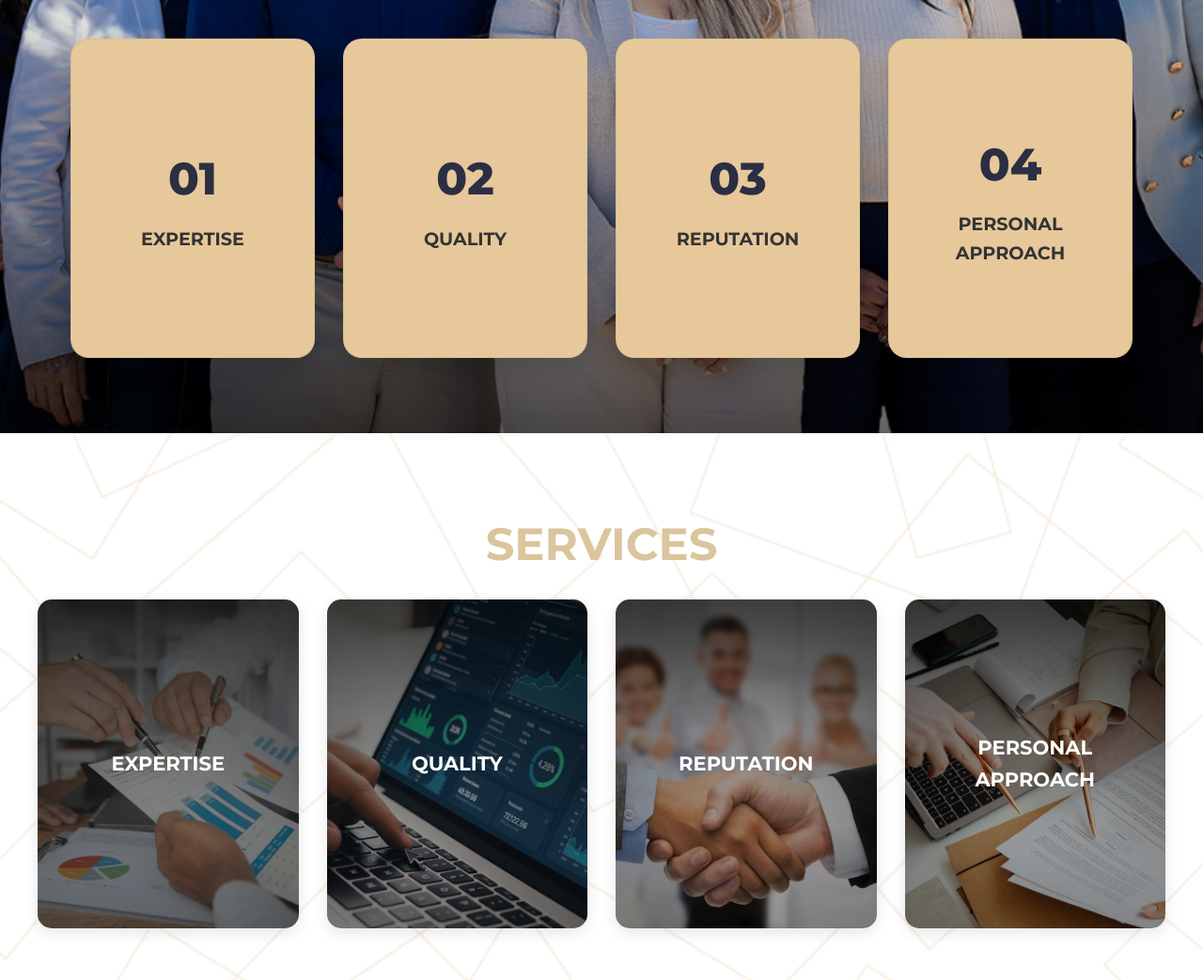
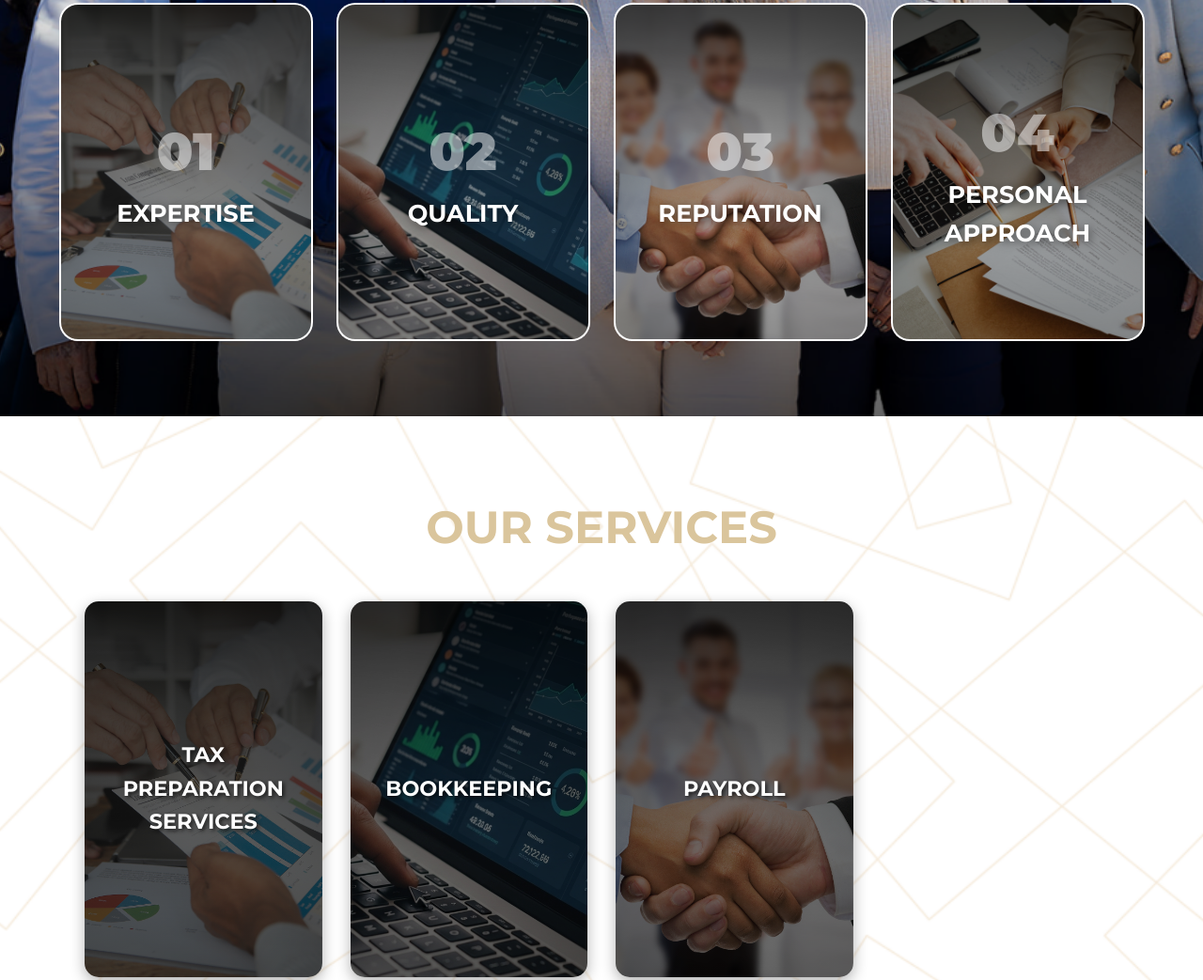
Before and after one commit to eliluzu/gyg, a plain HTML site: page gyg/index.html in a window 1280 px wide. Shown: the part 1184-2227 px from the top of the page at 94% size. Drawn offline with nearby package versions, Linux system fonts and the light colour scheme; a small style sheet from the web is missing.

Commit message:
Add files via upload

```diff
--- a/gyg/index.html
+++ b/gyg/index.html
@@ -102,22 +102,27 @@
                 <h2 class="team-title">TEAM</h2>
                 <p><strong>TRUST YOUR BUSINESS TO US. WE WILL TAKE CARE OF IT</strong></p>
                 <p>As the only fully bilingual accounting firm in Memphis, we’re uniquely positioned to serve a diverse
-                    client base with clarity and care.</p>
+                    client base with clarity and care.
+
+
+                </p>
                 <p>We specialize in supporting small businesses, helping them grow and thrive—because we believe that a
                     strong local economy begins with empowered entrepreneurs.</p>
                 <p>We also recognize that no two businesses are alike. That’s why we offer fully customized accounting
                     solutions tailored to your specific needs, ensuring you get the right support at every stage of your
-                    business journey.
-                </p>
+                    business journey.</p>
             </div>
 
             <div class="tarjeta__container">
 
                 <div class="papa__tarjeta">
                     <div class="tarjeta">
-                        <div class="frente__tarjeta">
+                        <div class="frente__tarjeta" style="background-image: url('img/Expertise.png');">
+                            <div class="overlay"></div>
+                            <div class="contenido-frente">
                                 <div class="numero">01</div>
                                 <h3>Expertise</h3>
+                            </div>
                         </div>
                         <div class="dorso__tarjeta">
                             <div class="cuerpo__tarjeta_dorso">
@@ -131,9 +136,12 @@
 
                 <div class="papa__tarjeta">
                     <div class="tarjeta">
-                        <div class="frente__tarjeta">
+                        <div class="frente__tarjeta" style="background-image: url('img/Quality.png');">
+                            <div class="overlay"></div>
+                            <div class="contenido-frente">
                                 <div class="numero">02</div>
                                 <h3>Quality</h3>
+                            </div>
                         </div>
                         <div class="dorso__tarjeta">
                             <div class="cuerpo__tarjeta_dorso">
@@ -147,9 +155,12 @@
 
                 <div class="papa__tarjeta">
                     <div class="tarjeta">
-                        <div class="frente__tarjeta">
+                        <div class="frente__tarjeta" style="background-image: url('img/Reputation.png');">
+                            <div class="overlay"></div>
+                            <div class="contenido-frente">
                                 <div class="numero">03</div>
                                 <h3>Reputation</h3>
+                            </div>
                         </div>
                         <div class="dorso__tarjeta">
                             <div class="cuerpo__tarjeta_dorso">
@@ -163,15 +174,18 @@
 
                 <div class="papa__tarjeta">
                     <div class="tarjeta">
-                        <div class="frente__tarjeta">
+                        <div class="frente__tarjeta" style="background-image: url('img/PersonalApproach.png');">
+                            <div class="overlay"></div>
+                            <div class="contenido-frente">
                                 <div class="numero">04</div>
                                 <h3>Personal Approach</h3>
+                            </div>
                         </div>
                         <div class="dorso__tarjeta">
                             <div class="cuerpo__tarjeta_dorso">
                                 <h3>Personal Approach</h3>
                                 <p>We treat your business like our own and stay involved in every step. We never lose
-                                    sight of the customer side.</p>
+                                    sight of the customer side of the business.</p>
                             </div>
                         </div>
                     </div>
@@ -182,59 +196,56 @@
     </section>
 
     <section id="services">
-        <h2 class="services-title">SERVICES</h2>
+        <h2 class="services-title">OUR SERVICES</h2>
 
         <div class="card-grid">
             <div class="card">
                 <div class="card-default">
-                    <h3>EXPERTISE</h3>
+                    <h3>TAX PREPARATION SERVICES</h3>
                 </div>
                 <div class="card-hover">
-                    <h4>Expertise</h4>
-                    <p>Our experienced team works under the guidance of a licensed CPA to deliver efficient,
-                        reliable
-                        solutions that help your business succeed.</p>
+                    <h4>TAX PREPARATION SERVICES</h4>
+                    <p>Our full-services are designed to accurately and efficiently complete your annual tax filings
+                        for
+                        the IRS and applicable state agencies; including:
+                        <br>• Form 1040, 1065, 1120/1120S, 990.
+                        <br>Our team ensures your filings are timely, accurate, and compliant.
+                    </p>
                 </div>
             </div>
 
             <div class="card">
                 <div class="card-default">
-                    <h3>QUALITY</h3>
+                    <h3>BOOKKEEPING</h3>
                 </div>
                 <div class="card-hover">
-                    <h4>Quality</h4>
-                    <p>We work efficiently to clarify and resolve our clients’ needs as quickly as possible.</p>
+                    <h4>BOOKKEEPING</h4>
+                    <p>Focusing on the processing, organization, and interpretation of financial data.
+                        <br>• Quarterly Reports
+                        <br>• Account Reconciliation
+                        <br>• QuickBooks Expertise
+                        <br>Ensuring your records are tax-ready.
+                    </p>
                 </div>
             </div>
 
             <div class="card">
                 <div class="card-default">
-                    <h3>REPUTATION</h3>
+                    <h3>PAYROLL</h3>
                 </div>
                 <div class="card-hover">
-                    <h4>Reputation</h4>
-                    <p>
-                        Don’t just take our word for it. Schedule your free consultation today and see how we can help
-                        your business grow.
-                        .</p>
+                    <h4>PAYROLL</h4>
+                    <p>Managing payroll accurately for compliance and satisfaction.
+                        <br>• Weekly/Biweekly Processing
+                        <br>• Preparation of W-2s, Forms 941 & 940
+                        <br>• State Unemployment Reports
+                        <br>Focus on your business while we handle the regulations.
+                    </p>
                 </div>
             </div>
 
-            <div class="card">
-                <div class="card-default">
-                    <h3>PERSONAL APPROACH</h3>
-                </div>
-                <div class="card-hover">
-                    <h4>Personal Approach</h4>
-                    <p>
-                        We treat your business like our own and stay involved in every step and decision along the way.
-                        Most importantly, we never lose sight of the customer side of the business.
-                    </p>
-                </div>
-            </div>
         </div>
     </section>
-
     <section id="meet-our-team">
         <h2 class="team-title">MEET OUR TEAM</h2>
 
--- a/gyg/styles.css
+++ b/gyg/styles.css
@@ -183,157 +183,162 @@ html {
 }
 
 
-/* ------------------------------------------------------------------ */
-/* --- SECCIÓN TEAM DESCRIPTION (#team) --- */
-/* ------------------------------------------------------------------ */
-
+/* --- CONFIGURACIÓN DE SECCIÓN --- */
 .team-section {
     background-image: url('img/grupo.png');
     background-size: cover;
     background-position: center;
     background-attachment: fixed;
-    /* Opcional: da un efecto elegante al hacer scroll */
-    min-height: 400px;
+    padding: 80px 20px;
     display: flex;
     justify-content: center;
-    align-items: center;
-    padding: 80px 20px;
 }
 
 .team-content-container {
+    max-width: 1200px;
+    width: 100%;
     text-align: center;
-    max-width: 1200px;
-    /* Ancho suficiente para 4 tarjetas */
-    width: 100%;
-
-
 }
 
 .team-title {
     font-family: 'Montserrat', sans-serif;
     font-size: clamp(2.5em, 6vw, 3em);
-    color: #DAC59C;
+    color: var(--active-color);
     margin-bottom: 20px;
 }
 
 .team-description-box {
-    background-color: color-mix(in srgb, #2c2e43 80%, transparent);
-    color: #f3f3f3;
-    padding: 20px;
-    border-radius: 10px;
-    box-shadow: 0 5px 15px rgba(0, 0, 0, 0.2);
-    font-size: 16px;
+    /* Fondo con 80% de opacidad (el 0.8 final controla la transparencia) */
+    background-color: rgba(44, 46, 67, 0.8);
+
+    /* Mantiene tu color de texto original */
+    color: #FFF;
+    padding: 30px;
+    border-radius: 15px;
+    margin-bottom: 60px;
     line-height: 1.7;
-    font-family: 'Montserrat', sans-serif;
-    margin-bottom: 60px;
+
+    /* Efecto de desenfoque detrás de la caja (Glassmorphism) */
+    backdrop-filter: blur(8px);
+    -webkit-backdrop-filter: blur(8px);
+    /* Soporte para Safari */
+
+    /* Un borde sutil ayuda a definir la caja cuando es transparente */
+    border: 1px solid rgba(255, 255, 255, 0.979);
+
+    box-shadow: 0 10px 30px rgba(0, 0, 0, 0.3);
 }
 
-.team-description-box p {
-    margin-bottom: 15px;
-}
-
-/* --- CONTENEDOR PRINCIPAL --- */
+/* --- CONTENEDOR DE TARJETAS --- */
 .tarjeta__container {
     display: flex;
     flex-wrap: wrap;
     justify-content: center;
-    gap: 30px;
-    margin-top: 50px;
+    gap: 25px;
 }
 
-/* El "Papá" da la perspectiva */
+/* El "Papá" define la perspectiva global */
 .papa__tarjeta {
-    width: 260px;
-    height: 340px;
+    width: 270px;
+    height: 360px;
     perspective: 1200px;
-    /* Aumentado para mayor profundidad */
 }
 
-/* La Tarjeta que gira */
+/* La Tarjeta que contiene el efecto preserve-3d */
 .tarjeta {
     width: 100%;
     height: 100%;
     position: relative;
     transform-style: preserve-3d;
-    /* CLAVE: Mantiene los hijos en 3D */
     transition: transform 0.8s cubic-bezier(0.175, 0.885, 0.32, 1.275);
-    cursor: pointer;
 }
 
 .papa__tarjeta:hover .tarjeta {
     transform: rotateY(180deg);
 }
 
-/* Caras Comunes */
+/* Caras de la Tarjeta */
 .frente__tarjeta,
 .dorso__tarjeta {
+    position: absolute;
     width: 100%;
     height: 100%;
-    position: absolute;
     top: 0;
     left: 0;
     backface-visibility: hidden;
-    /* Oculta la cara que queda atrás */
     border-radius: 20px;
+    overflow: hidden;
     display: flex;
     flex-direction: column;
     justify-content: center;
     align-items: center;
-    padding: 25px;
-    box-shadow: 0 10px 30px rgba(0, 0, 0, 0.2);
+    padding: 30px;
 }
 
-/* CARA FRONTAL */
+/* ESTILO CARA FRONTAL (CON IMAGEN) */
 .frente__tarjeta {
-    background: #e6c89b;
-    border: 1px solid rgba(0, 0, 0, 0.05);
+    background-size: cover;
+    background-position: center;
+    color: white;
+    border: 2px solid rgba(255, 255, 255, 0.996);
+}
+
+
+
+.contenido-frente {
+    position: relative;
+    z-index: 2;
+    transform-style: preserve-3d;
 }
 
 .frente__tarjeta .numero {
-    font-size: 3rem;
-    font-weight: 800;
-    color: #2c2e43;
-    margin-bottom: 10px;
+    font-size: 3.5rem;
+    font-weight: 900;
+    opacity: 0.5;
+    transform: translateZ(30px);
+    /* El número flota un poco */
 }
 
 .frente__tarjeta h3 {
-    font-size: 1.2rem;
-    color: var(--text-dark);
+    font-size: 1.6rem;
     text-transform: uppercase;
+    text-shadow: 2px 2px 10px rgba(0, 0, 0, 0.5);
+    transform: translateZ(50px);
+    /* El título flota más */
 }
 
-/* CARA TRASERA */
+/* ESTILO CARA TRASERA */
 .dorso__tarjeta {
-    background: #2c2e43;
-    color: white;
+    background-color: var(--active-color);
+    color: #2c2e43;
     transform: rotateY(180deg);
-    /* Aquí creamos el efecto 3D del contenido */
     transform-style: preserve-3d;
+
 }
 
 .cuerpo__tarjeta_dorso {
-    /* Esto "levanta" el texto 50px sobre la tarjeta al girar */
     transform: translateZ(60px);
-    text-align: center;
+    /* Texto del dorso con mucha profundidad */
 }
 
 .cuerpo__tarjeta_dorso h3 {
-    font-size: 1.3rem;
+    font-size: 1.4rem;
     margin-bottom: 15px;
-    text-shadow: 0 5px 10px rgba(0, 0, 0, 0.2);
+    border-bottom: 2px solid rgba(255, 255, 255, 0.2);
+    padding-bottom: 10px;
 }
 
 .cuerpo__tarjeta_dorso p {
-    font-size: 0.95rem;
+    font-size: 1rem;
     line-height: 1.6;
 }
 
-/* Estilos de tu sección original para asegurar integración */
-.team-section {
-    background-image: url('img/grupo.png');
-    background-size: cover;
-    background-position: center;
-    padding: 80px 20px;
+/* --- RESPONSIVO --- */
+@media (max-width: 768px) {
+    .papa__tarjeta {
+        width: 100%;
+        max-width: 320px;
+    }
 }
 
 /* Ajuste para móviles */
@@ -517,127 +522,114 @@ html {
     right: -60px;
 }
 
-/* ------------------------------------------------------------------ */
-/* --- SECCIÓN SERVICES (CUADRÍCULA FIJA - VISTA EN IMAGEN) --- */
-/* ------------------------------------------------------------------ */
-
+/* --- SECCIÓN SERVICES --- */
 #services {
-    padding: 60px 20px;
+    padding: 80px 20px;
     text-align: center;
-    background-color: var(--text-light);
-    background-image: url(img/fondo_services.png);
+    background-color: #2c2e43;
+    /* Color de respaldo */
+    background-image: url('img/fondo_services.png');
     background-size: cover;
+    background-position: center;
 }
 
 #services h2 {
-    margin-bottom: 30px;
-    font-size: 2em;
-    color: var(--text-dark);
     font-family: 'Montserrat', sans-serif;
     font-size: clamp(1.5em, 6vw, 3em);
     color: #DAC59C;
-    margin-bottom: 20px;
+    margin-bottom: 40px;
 }
 
-/* Contenedor de Cuadrícula */
+/* Contenedor de Cuadrícula Centrada */
 #services .card-grid {
     display: grid;
-    grid-template-columns: 1fr;
-    /* Base para móvil */
+    /* Crea columnas automáticas que se ajustan y centran */
+    grid-template-columns: repeat(auto-fit, minmax(300px, 1fr));
     gap: 30px;
-    max-width: 1200px;
+    max-width: 1100px;
+    /* Ajustado para 3 tarjetas */
     margin: 0 auto;
-
-    /* ANULAMOS los estilos de carrusel */
-    overflow-x: visible;
-    padding: 0;
+    justify-content: center;
+    /* Centra las tarjetas si hay menos de 3 */
 }
 
 /* Estilos de la Tarjeta */
 #services .card {
-    /* Sobreescribimos el flex y el ancho fijo del carrusel de equipo */
-    flex: initial;
-    width: initial;
-    height: 350px;
-    /* >>> AVISO: Se ELIMINÓ la imagen de fondo genérica de aquí. <<< */
+    height: 400px;
     background-size: cover;
     background-position: center;
-    /* Asegura que la imagen de fondo se centre */
     border-radius: 15px;
     overflow: hidden;
-    box-shadow: 0 5px 15px rgba(0, 0, 0, 0.1);
+    box-shadow: 0 5px 15px rgba(0, 0, 0, 0.3);
     cursor: pointer;
     position: relative;
-    background-color: #2c2e43;
-    color: #FFF;
-    font-size: 18px;
     transition: all 0.4s cubic-bezier(0.25, 0.8, 0.25, 1);
-
-    scroll-snap-align: none;
+    margin: 0 auto;
+    /* Centra la tarjeta en su espacio */
+    width: 100%;
+    max-width: 350px;
 }
 
-/* --- Imágenes de Fondo Específicas para Cada Tarjeta (CORRECCIÓN) --- */
-
-/* Tarjeta 1: EXPERTISE */
-#services .card-grid .card:nth-child(1) {
-    background-image: url('img/Expertise.png');
+/* Imágenes de Fondo para cada tarjeta */
+#services .card:nth-child(1) {
+    background-image: linear-gradient(rgba(0, 0, 0, 0.3), rgba(0, 0, 0, 0.3)), url('img/Expertise.png');
 }
 
-/* Tarjeta 2: QUALITY */
-#services .card-grid .card:nth-child(2) {
-    background-image: url('img/Quality.png');
+#services .card:nth-child(2) {
+    background-image: linear-gradient(rgba(0, 0, 0, 0.3), rgba(0, 0, 0, 0.3)), url('img/Quality.png');
 }
 
-/* Tarjeta 3: REPUTATION */
-#services .card-grid .card:nth-child(3) {
-    background-image: url('img/Reputation.png');
+#services .card:nth-child(3) {
+    background-image: linear-gradient(rgba(0, 0, 0, 0.3), rgba(0, 0, 0, 0.3)), url('img/Reputation.png');
 }
 
-/* Tarjeta 4: PERSONAL APPROACH */
-#services .card-grid .card:nth-child(4) {
-    background-image: url('img/PersonalApproach.png');
-}
-
-/* Contenido por defecto y hover */
-
+/* Contenido Frontal (Default) */
 #services .card-default {
     padding: 20px;
     height: 100%;
     display: flex;
-    flex-direction: column;
     justify-content: center;
+    align-items: center;
     text-align: center;
-    transition: opacity 0.4s ease-in-out;
+    transition: opacity 0.3s ease;
 }
 
+#services .card-default h3 {
+    color: #FFF;
+    text-shadow: 2px 2px 4px rgba(0, 0, 0, 0.7);
+    font-size: 1.4em;
+}
+
+/* Contenido al pasar el mouse (Hover) */
 #services .card-hover {
     position: absolute;
     top: 0;
     left: 0;
     width: 100%;
-    font-size: 16px;
     height: 100%;
-    padding: 20px;
+    padding: 25px;
     box-sizing: border-box;
     display: flex;
     flex-direction: column;
     justify-content: center;
     align-items: center;
-    text-align: center;
-    background-color: #DAC59C;
+    background-color: rgba(218, 197, 156, 0.95);
+    /* El color #DAC59C con ligera transparencia */
     color: #2c2e43;
     opacity: 0;
     transform: translateY(100%);
-    transition: opacity 0.4s ease-in-out, transform 0.4s ease-in-out;
+    transition: all 0.4s ease-in-out;
 }
 
+#services .card-hover p {
+    font-size: 0.95rem;
+    line-height: 1.5;
+}
+
+/* Estados Hover */
 #services .card:hover {
-    background-color: var(--primary-color);
-    /* Esta variable no está definida aquí, asumo que es correcta */
-    box-shadow: 0 15px 30px rgba(0, 0, 0, 0.25);
-    transform: translateY(-8px);
-    color: var(--text-light);
-    /* Esta variable no está definida aquí, asumo que es correcta */
+    transform: translateY(-10px);
+    box-shadow: 0 15px 30px rgba(0, 0, 0, 0.4);
 }
 
 #services .card:hover .card-default {
@@ -648,7 +640,6 @@ html {
     opacity: 1;
     transform: translateY(0);
 }
-
 
 /* ------------------------------------------------------------------ */
 /* --- MEDIA QUERIES --- */
```
Lines whose indentation alone changed are shown as unchanged.
